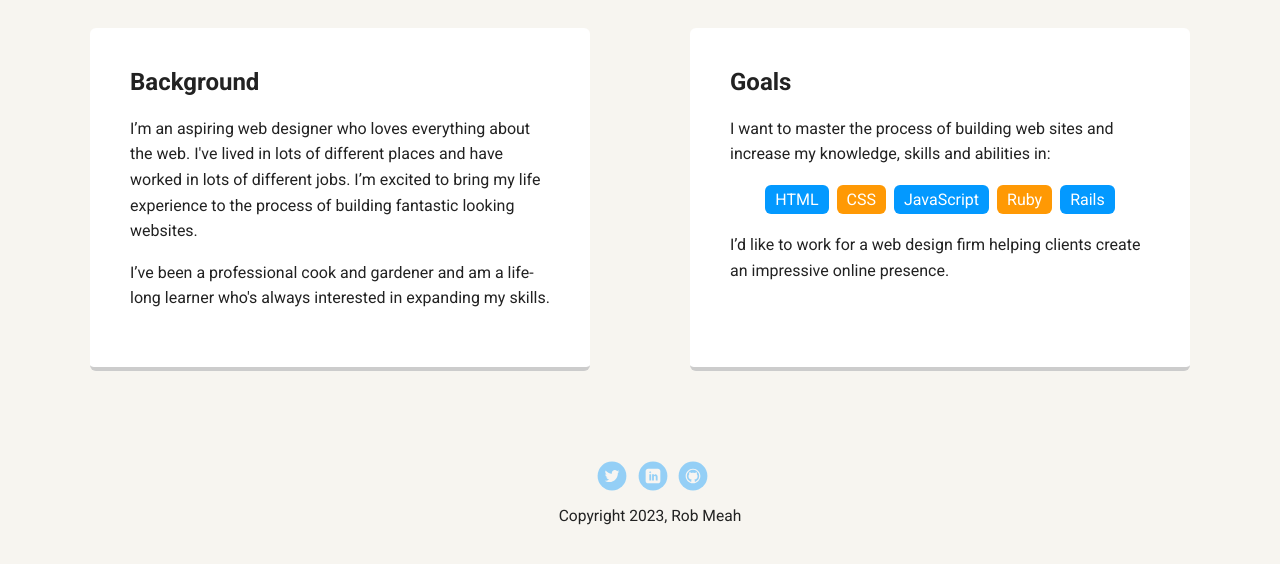
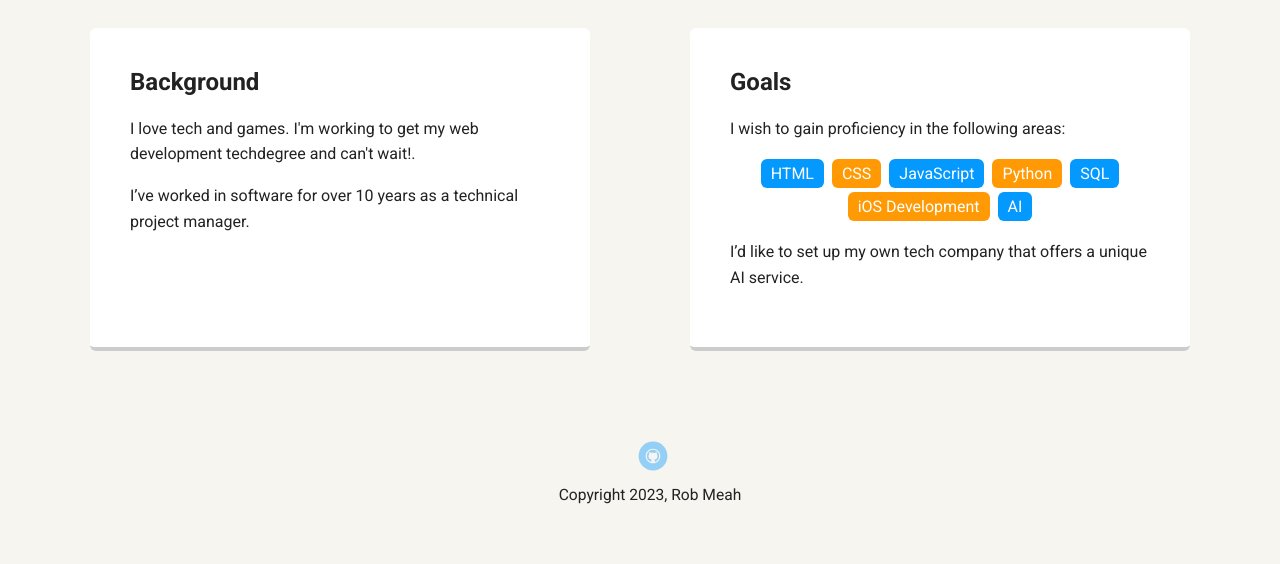
Before and after one commit to Rob-Meah/FEWD-Unit-1-My-Personal-Profile-Page, a plain HTML site: page index.html in a window 1280 px wide. Shown: the part 492-1056 px from the top of the page. Drawn offline with Linux system fonts and the light colour scheme; a web font is replaced by a local one.

Commit message:
Text personalised and links added.

```diff
--- a/index.html
+++ b/index.html
@@ -26,30 +26,30 @@
     <main class="flex">
       <div class="card">
         <h2>Background</h2>
-        <p>I’m an aspiring web designer who loves everything about the web. I've lived in lots of different places and have worked in lots of different jobs. I’m excited to bring my life experience to the process of building fantastic looking websites.</p>
-        <p>I’ve been a professional cook and gardener and am a life-long learner who's always interested in expanding my skills.</p>
+        <p>I love tech and games. I'm working to get my web development techdegree and can't wait!.</p>
+        <p>I’ve worked in software for over 10 years as a technical project manager.</p>
       </div>
 
       <div class="card">
         <h2>Goals</h2>
-        <p>I want to master the process of building web sites and increase my knowledge, skills and abilities in:</p>
+        <p>I wish to gain proficiency in the following areas:</p>
         <ul class="skills">
           <li>HTML</li>
           <li>CSS</li>
           <li>JavaScript</li>
-          <li>Ruby</li>
-          <li>Rails</li>
+          <li>Python</li>
+          <li>SQL</li>
+          <li>iOS Development</li>
+          <li>AI</li>
         </ul>
-        <p>I’d like to work for a web design firm helping clients create an impressive online presence.</p>
+        <p>I’d like to set up my own tech company that offers a unique AI service.</p>
       </div>
 
     </main>
 
     <footer>
       <ul>
-        <li><a href="#" class="social twitter">Twitter</a></li>
-        <li><a href="#" class="social linkedin">LinkedIn</a></li>
-        <li><a href="#" class="social github">Github</a></li>
+        <li><a href="https://github.com/robmeah2" class="social github">Github</a></li>
       </ul>
       <p class="copyright">Copyright 2023, Rob Meah</p>
     </footer>
```
Also changed, not shown: 1 other file.
